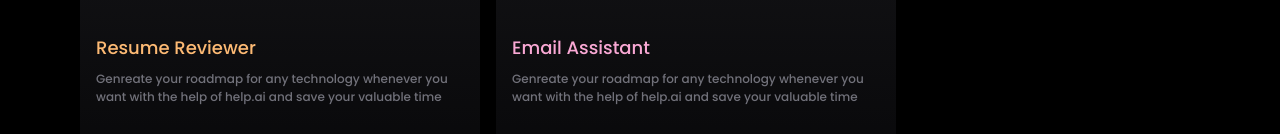
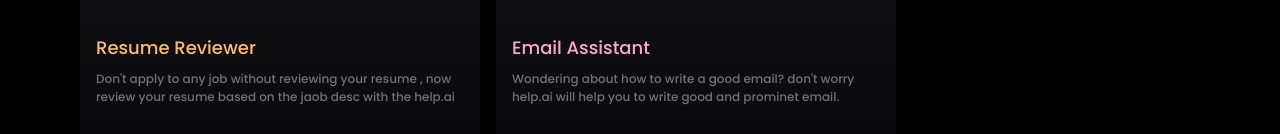
Before and after one commit to spectrecoder/com-support, a Next.js app: page /services in a window 1280 px wide. Shown: the part 818-952 px from the top of the page. Built offline with nearby package versions, Linux system fonts and the light colour scheme.

Commit message:
Sorted some changes

```diff
--- a/components/shared/landingpage/navigations/DeskNav.tsx
+++ b/components/shared/landingpage/navigations/DeskNav.tsx
@@ -4,7 +4,7 @@
 const DeskNav = () => {
   return (
     <div className='md:h-28 border-b border-zinc-900 md:border-transparent h-20 md:mx-20 mx-10 flex justify-between items-center ' >
-        <Image className='md:h-28 md:w-32 h-20 w-20'  src={`/logo.svg`} height={900} width={900} alt='navbarimage' />
+        <Image className='md:h-28 md:w-32 h-20 w-20 rounded-2xl'  src={`/logo.svg`} height={900} width={900} alt='navbarimage' />
 
         <div className='bg-zinc-700 md:px-4 md:py-2 px-2 py-2 rounded-md bg-opacity-30' >
             <p className='text-white md:text-sm text-[12px] md:font-normal font-light' >Signup</p>
--- a/components/shared/service/ServicesComponent.tsx
+++ b/components/shared/service/ServicesComponent.tsx
@@ -19,13 +19,13 @@
     },
     {
       name:"Resume Reviewer",
-      desc:"Genreate your roadmap for any technology whenever you want with the help of help.ai and save your valuable time",
+      desc:"Don't apply to any job without reviewing your resume , now review your resume based on the jaob desc with the help.ai",
       link:"/services/resume",
       type:"Resume"
     },
     {
       name:"Email Assistant",
-      desc:"Genreate your roadmap for any technology whenever you want with the help of help.ai and save your valuable time",
+      desc:"Wondering about how to write a good email? don't worry help.ai will help you to write good and prominet email.",
       link:"/services/email",
       type:"Email"
     },
```
